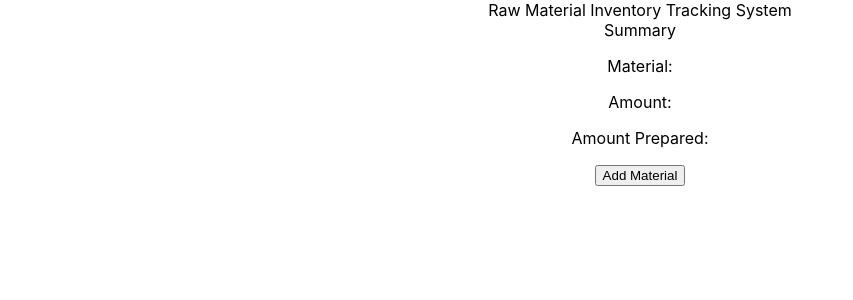
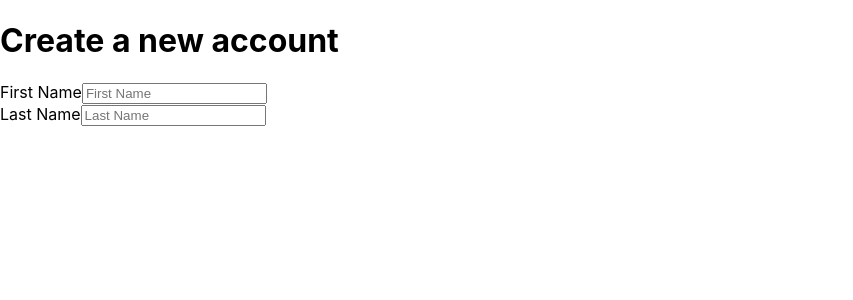
Before and after one commit to erfischer/Raw-Material-Inventory-System-Front-End, a React (Create React App) app: page / in a window 1280 px wide. Shown: the top 300 px of the page, without its empty margins (0-853 px from the left). Built offline with nearby package versions, Linux system fonts and the light colour scheme.

Commit message:
Added First + Last name fields
Added fields for the first and last names for the login page.

```diff
--- a/src/App.js
+++ b/src/App.js
@@ -1,36 +1,28 @@
 import React, { Component } from 'react';
 import './App.css';
-import Material from './Components/Material';
 
 class App extends Component {
-  state = {
-    Material:[
-      {name: '', amount: '', amountPrepared: ''}
-    ],
-    otherState:''
-  }
+  render() {
+      return  <div classname="wrapper">
+      <div className="form-wrapper">
+      <h1>Create a new account</h1>
+      <form onSubmit={this.handleSubmit} noValidate>
+      <div className= "firstName">
+      <label htmlFor="firstName"> First Name</label>
+      <input type="text" className= "" placeholder="First Name" type="text" name="firstName" noValidate
+      onChange={this.handleChange}
+      />
 
-  addMaterialHandler = (event) => {
-    this.setState({
-      Material:[
-        {name: 'Lamb', amount: '50', amountPrepared: '0'}
-      ]
-    })
-  }
-
-  render() {
-    return (
-      <div className="App">
-        <header>Raw Material Inventory Tracking System</header>
-        <header>Summary</header>
-        <Material
-          name={this.state.Material[0].name}
-          amount={this.state.Material[0].amount}
-          amountPrepared={this.state.Material[0].amountPrepared}
-        />
-        <button onClick={this.addMaterialHandler}>Add Material</button>
-      </div>
-    );
+    </div>
+     <div className="lastName">
+     <label htmlFor="emaillastName">Last Name</label>
+     <input type="text" className= "" Placeholder="Last Name" type="text" name="lastName" noValidate
+     onChange={this.handleChange}
+     />
+     </div>
+         </form>
+       </div>
+  </div>;
   }
 }
 
```
